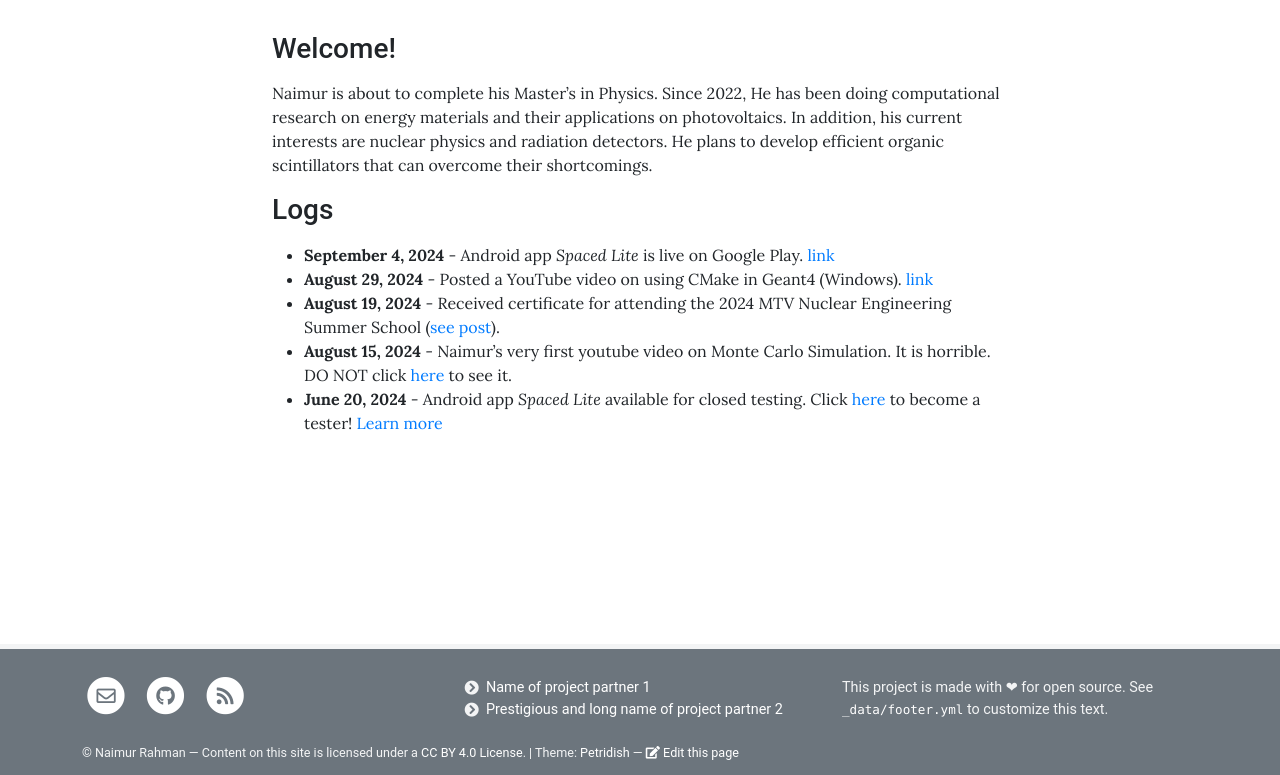
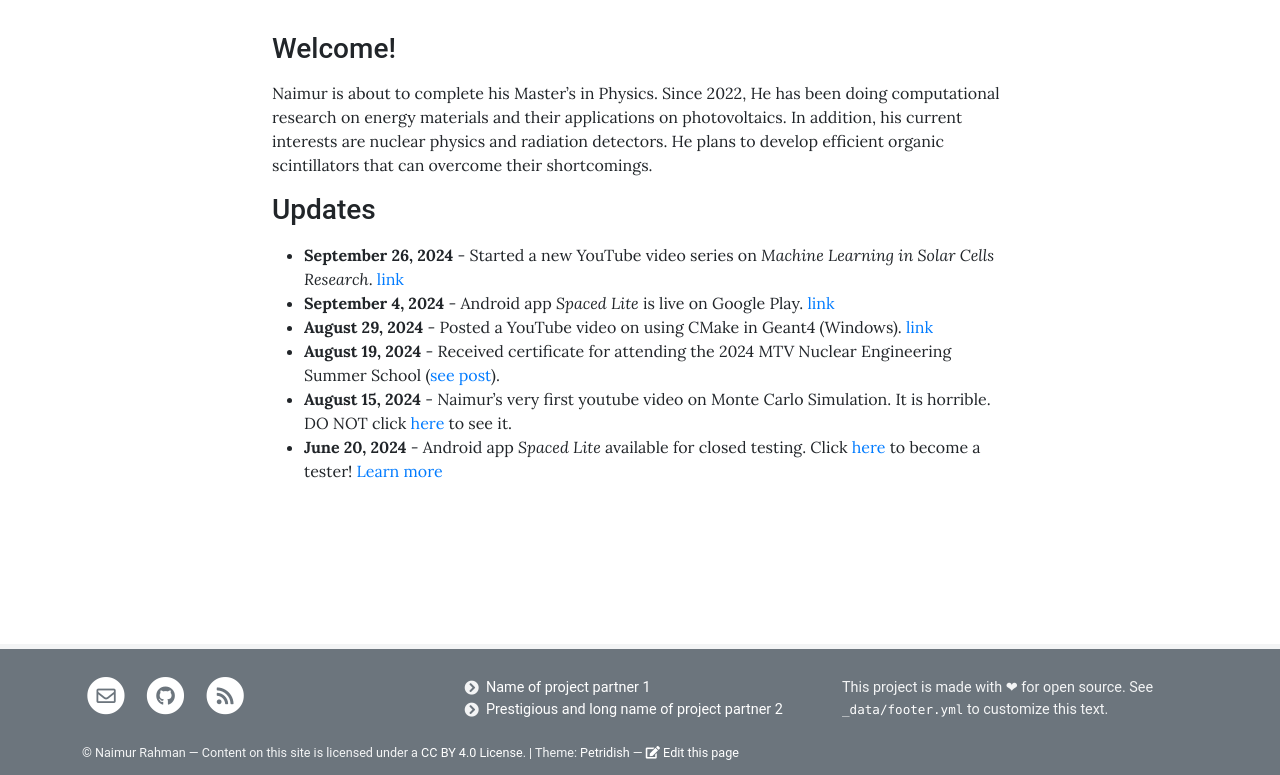
Before and after one commit to naimur105/naimur105.github.io, a Jekyll site: the page built from pages/home.md, in a window 1280 px wide. Shown: the part 259-1034 px from the top of the page. Built offline with Jekyll 4.4.1, drawn with Linux system fonts in a browser that asks for light colours.

Commit message:
Log update

```diff
--- a/pages/home.md
+++ b/pages/home.md
@@ -10,8 +10,9 @@ permalink: /
 
 Naimur is about to complete his Master's in Physics. Since 2022, He has been doing computational research on energy materials and their applications on photovoltaics. In addition, his current interests are nuclear physics and radiation detectors. He plans to develop efficient organic scintillators that can overcome their shortcomings.
 
-### Logs
+### Updates
 
+- **September 26, 2024** - Started a new YouTube video series on *Machine Learning in Solar Cells Research*. [link](https://youtube.com/playlist?list=PLNfCk2PMV0ReBUAOmfPBAQl-x4veM4D2x&si=RQjDxmXrh0R01P3u)
 - **September 4, 2024** - Android app *Spaced Lite* is live on Google Play. [link](https://play.google.com/store/apps/details?id=com.naimStudio.spaced_lite&pcampaignid=web_share)
 - **August 29, 2024** - Posted a YouTube video on using CMake in Geant4 (Windows). [link](https://youtu.be/biSEYYd89WI?si=L83urSUdrp9LMnUP)
 - **August 19, 2024** - Received certificate for attending the 2024 MTV Nuclear Engineering Summer School ([see post](https://www.linkedin.com/posts/naimur-rahman-424658180_nuclearengineering-research-mtvconsortium-activity-7231317469259251713-FqEA?utm_source=share&utm_medium=member_desktop)).
```
